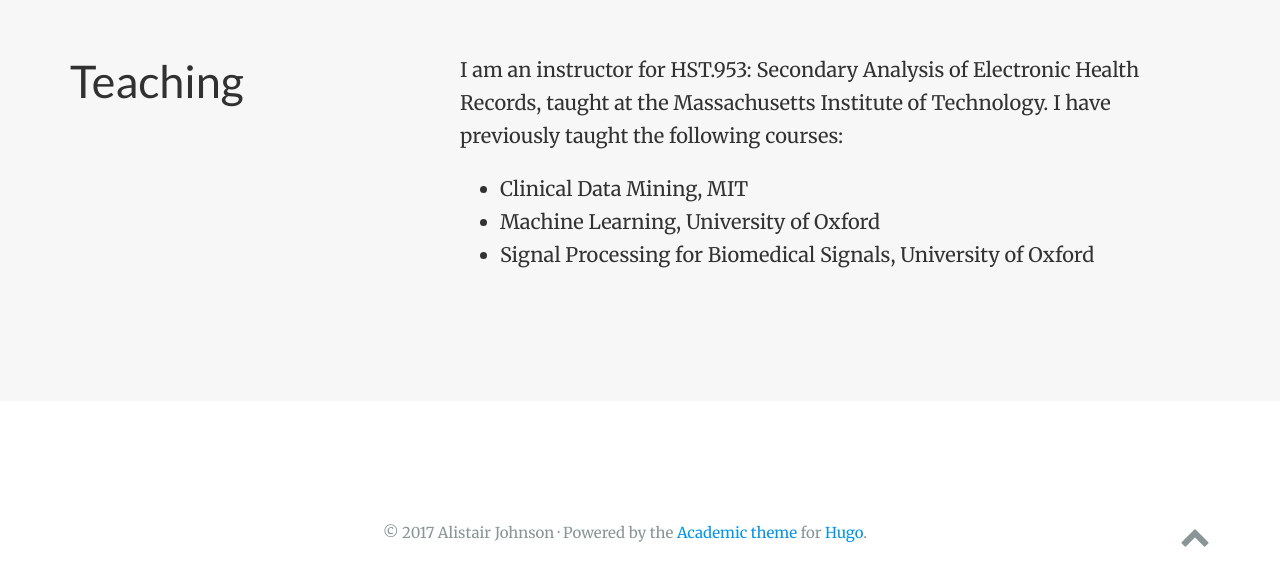
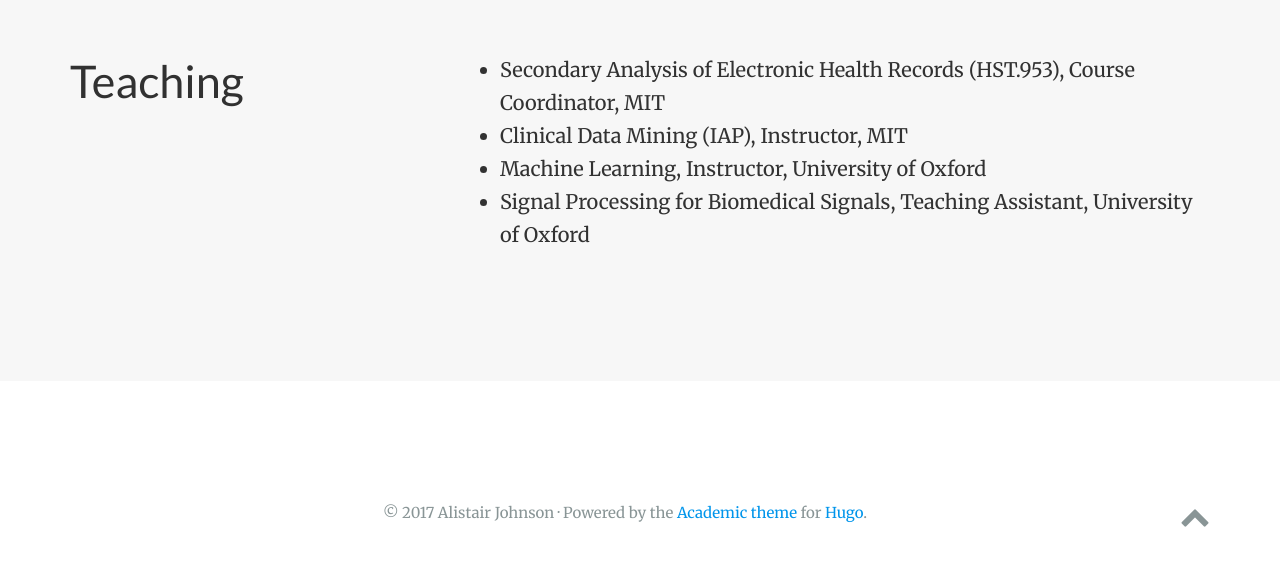
Before and after one commit to alistairewj/alistairewj.github.io, a plain HTML site: page index.html in a window 1280 px wide. Shown: the part 1792-2377 px from the top of the page. Drawn offline with nearby package versions, Linux system fonts and the light colour scheme; files whose address does not match are found by name.

Commit message:
update teaching page

```diff
--- a/index.html
+++ b/index.html
@@ -443,12 +443,11 @@
 
   </div>
   <div class="col-xs-12 col-md-8">
-    <p>I am an instructor for HST.953: Secondary Analysis of Electronic Health Records, taught at the Massachusetts Institute of Technology. I have previously taught the following courses:</p>
-
-<ul>
-<li>Clinical Data Mining, MIT</li>
-<li>Machine Learning, University of Oxford</li>
-<li>Signal Processing for Biomedical Signals, University of Oxford</li>
+    <ul>
+<li>Secondary Analysis of Electronic Health Records (HST.953), Course Coordinator, MIT</li>
+<li>Clinical Data Mining (IAP), Instructor, MIT</li>
+<li>Machine Learning, Instructor, University of Oxford</li>
+<li>Signal Processing for Biomedical Signals, Teaching Assistant, University of Oxford</li>
 </ul>
 
   </div>
```
